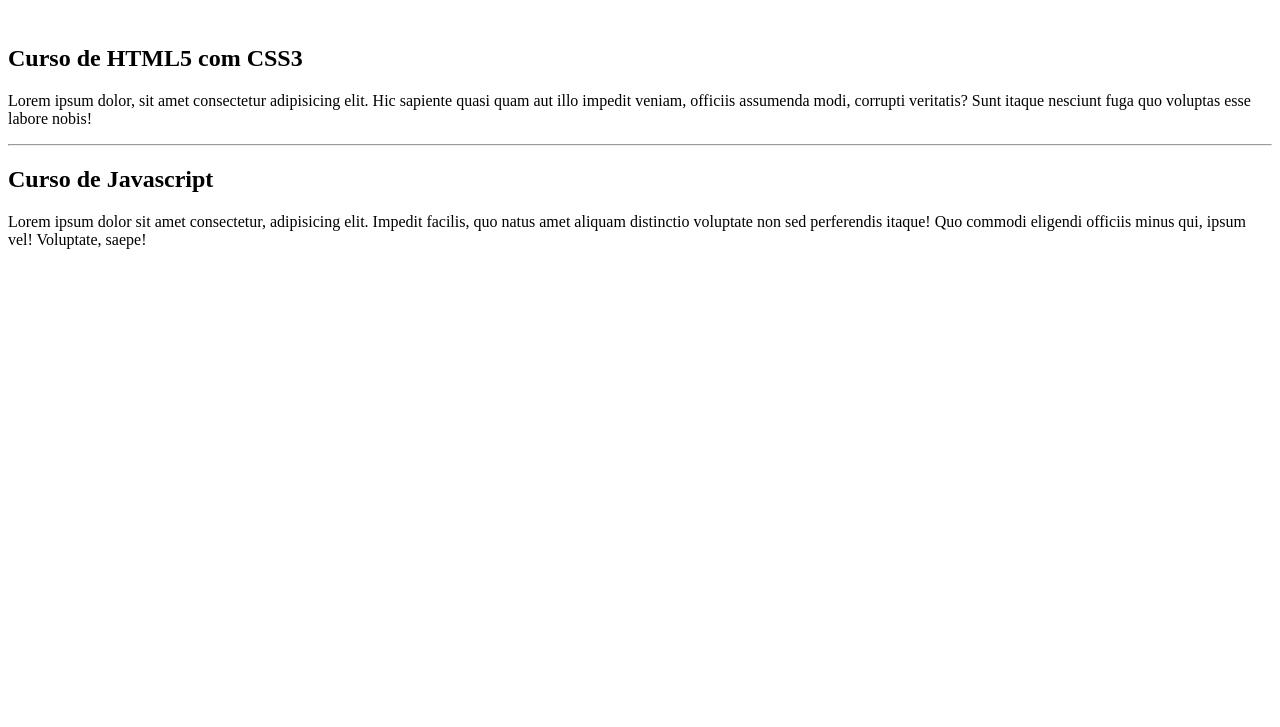
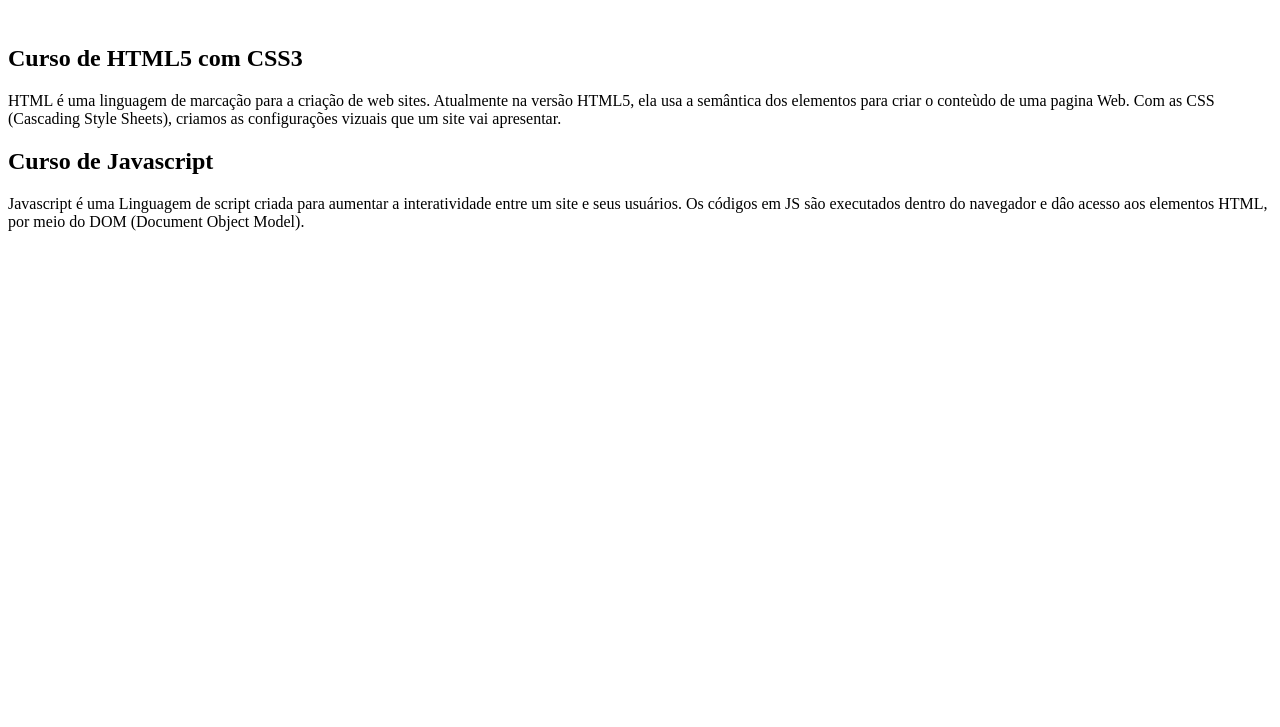
Before and after one commit to marcosviniciusribeiiro/projeto-site, a plain HTML site: page index.html in a window 1280 px wide. Shown: the part 73-800 px from the top of the page. Drawn offline with Linux system fonts and the light colour scheme.

Commit message:
Update index.html

```diff
--- a/index.html
+++ b/index.html
@@ -8,25 +8,24 @@
   <body>
     <main>
       <header>
-        <h1>Cursos Grátis do Curso em Vídeo</h1>
+        <h1 class=".title">Cursos Grátis</h1>
       </header>
       <br />
       <article>
-        <h2>Curso de HTML5 com CSS3</h2>
+        <h2 class=".title">Curso de HTML5 com CSS3</h2>
         <p>
-          Lorem ipsum dolor, sit amet consectetur adipisicing elit. Hic sapiente
-          quasi quam aut illo impedit veniam, officiis assumenda modi, corrupti
-          veritatis? Sunt itaque nesciunt fuga quo voluptas esse labore nobis!
+          HTML é uma linguagem de marcação para a criação de web sites.
+          Atualmente na versão HTML5, ela usa a semântica dos elementos para criar o
+          conteùdo de uma pagina Web. Com as CSS (Cascading Style Sheets),
+          criamos as configurações vizuais que um site vai apresentar.
         </p>
       </article>
-      <hr />
       <article>
-        <h2>Curso de Javascript</h2>
+        <h2 class=".title">Curso de Javascript</h2>
         <p>
-          Lorem ipsum dolor sit amet consectetur, adipisicing elit. Impedit
-          facilis, quo natus amet aliquam distinctio voluptate non sed
-          perferendis itaque! Quo commodi eligendi officiis minus qui, ipsum
-          vel! Voluptate, saepe!
+          Javascript é uma Linguagem de script criada para aumentar a interatividade
+          entre um site e seus usuários. Os códigos em JS são executados dentro do navegador
+          e dâo acesso aos elementos HTML, por meio do DOM (Document Object Model).
         </p>
       </article>
     </main>
```
